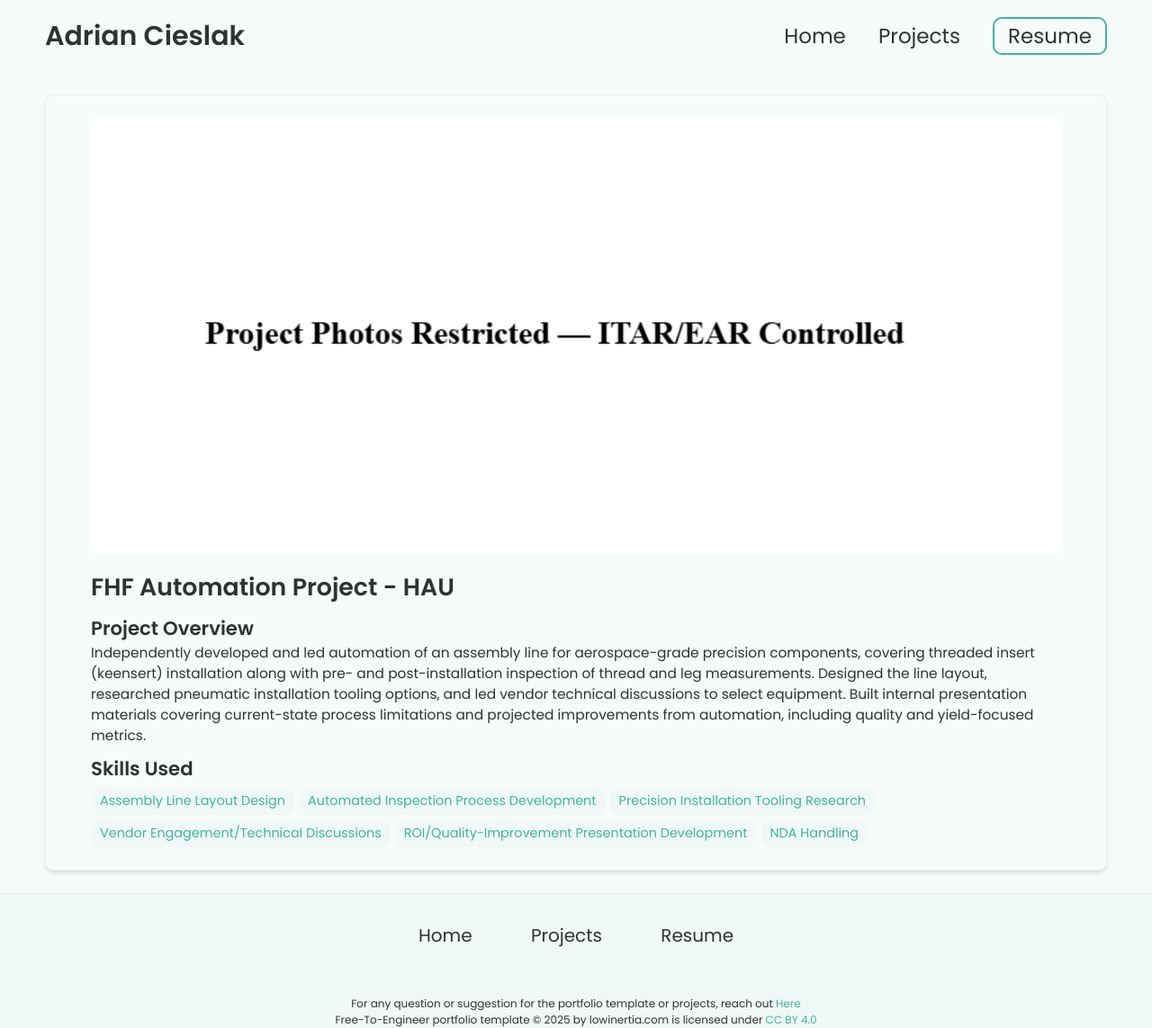
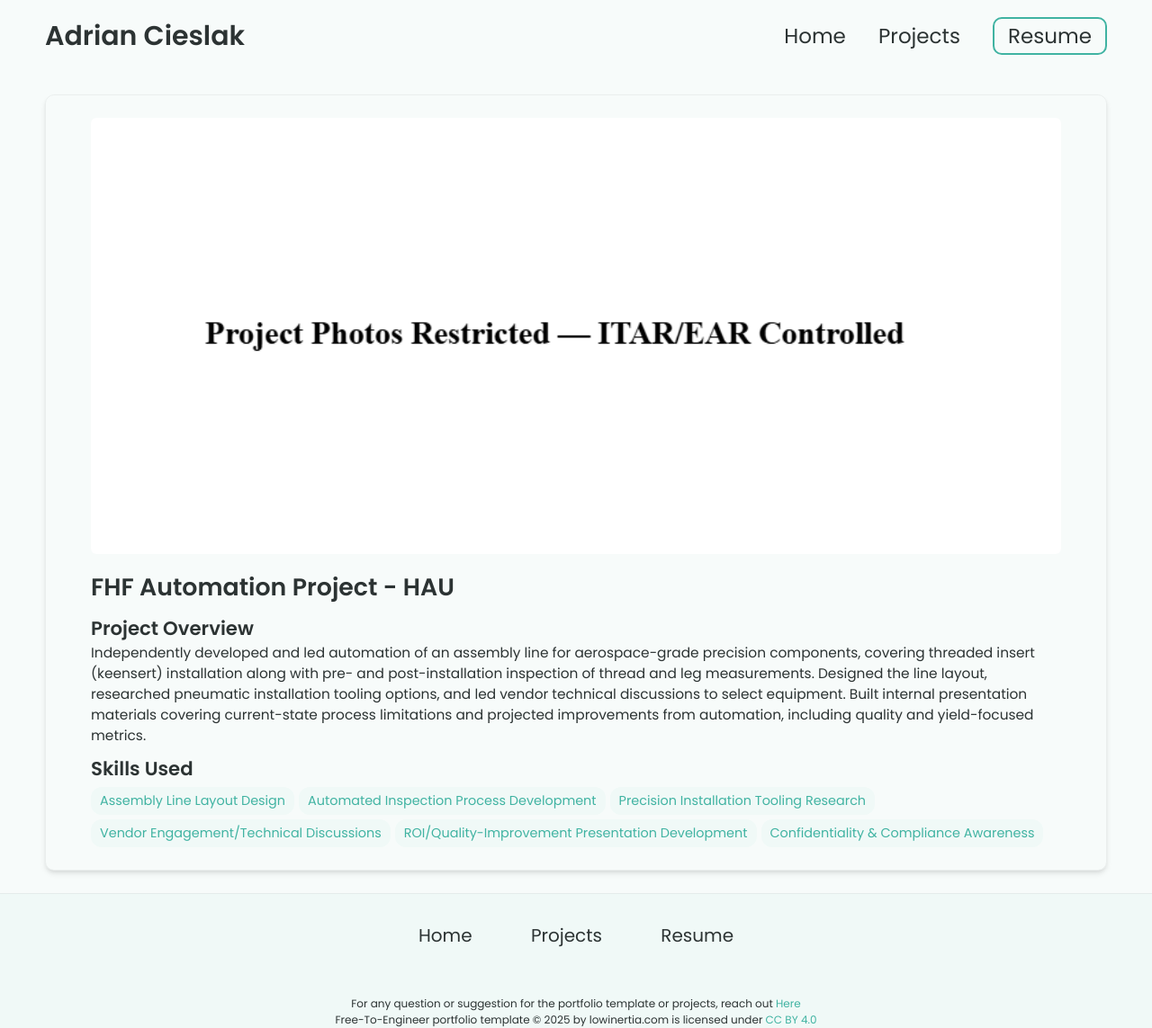
Before and after one commit to AdrianCieslak0423/AdrianCieslak0423.github.io, a Jekyll site: the page built from _projects/FHF-Automation-Project-HAU/index.md, in a window 1280 px wide. Shown: the whole page at 90% size. Built offline with Jekyll 4.4.1, drawn with Linux system fonts in a browser that asks for light colours.

Commit message:
Update index.md

```diff
--- a/_projects/FHF-Automation-Project-HAU/index.md
+++ b/_projects/FHF-Automation-Project-HAU/index.md
@@ -8,6 +8,6 @@ skills:
   - Precision Installation Tooling Research
   - Vendor Engagement/Technical Discussions
   - ROI/Quality-Improvement Presentation Development
-  - NDA Handling
+  - Confidentiality & Compliance Awareness
 main-image: /Screenshot 2026-07-29 215359.png
 ---
```
